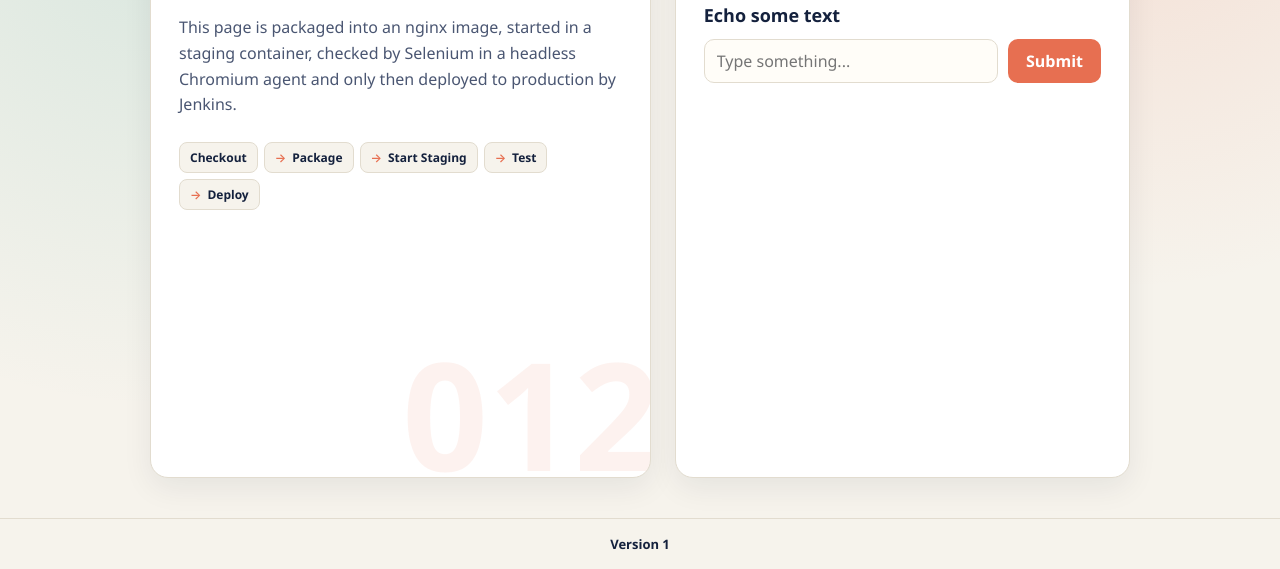
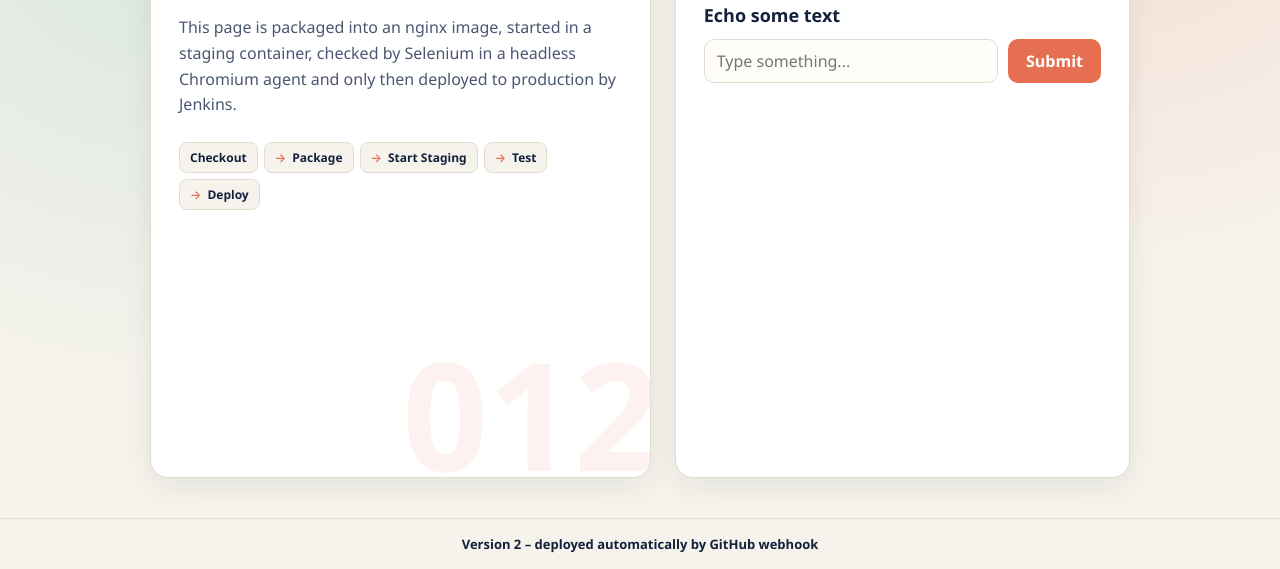
Before and after one commit to harris0102/cicd-assignment-012, a plain HTML site: page index.html in a window 1280 px wide. Shown: the part 231-800 px from the top of the page. Drawn offline with Linux system fonts and the light colour scheme.

Commit message:
Bump footer to Version 2 (deployed automatically by GitHub webhook)

```diff
--- a/index.html
+++ b/index.html
@@ -197,7 +197,7 @@
   </main>
 
   <footer>
-    <span id="version">Version 1</span>
+    <span id="version">Version 2 – deployed automatically by GitHub webhook</span>
   </footer>
 
   <script>
```
